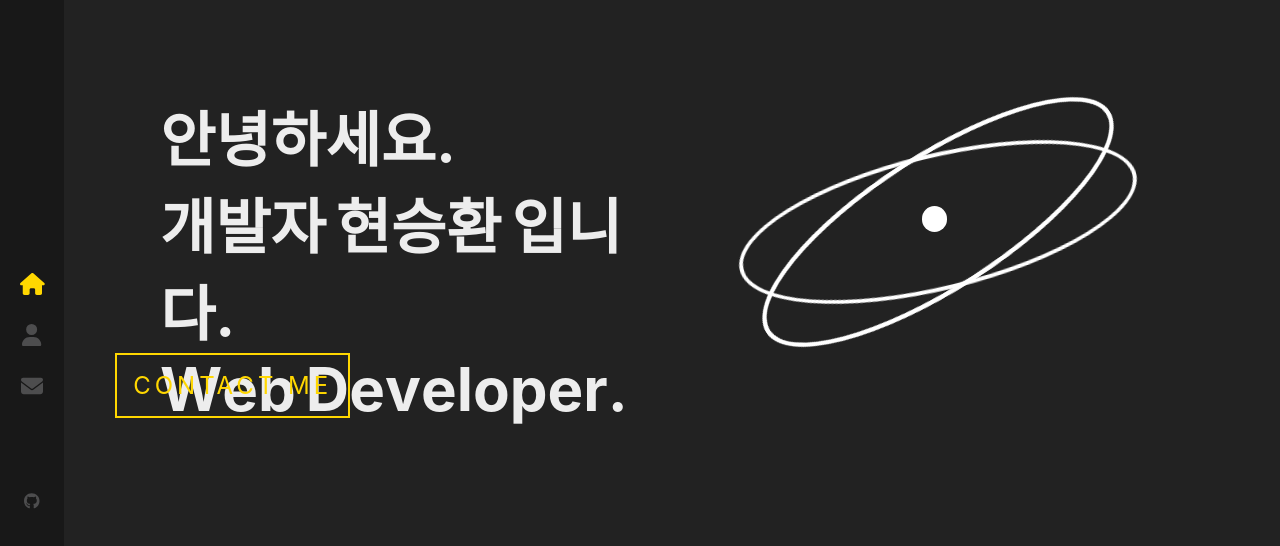
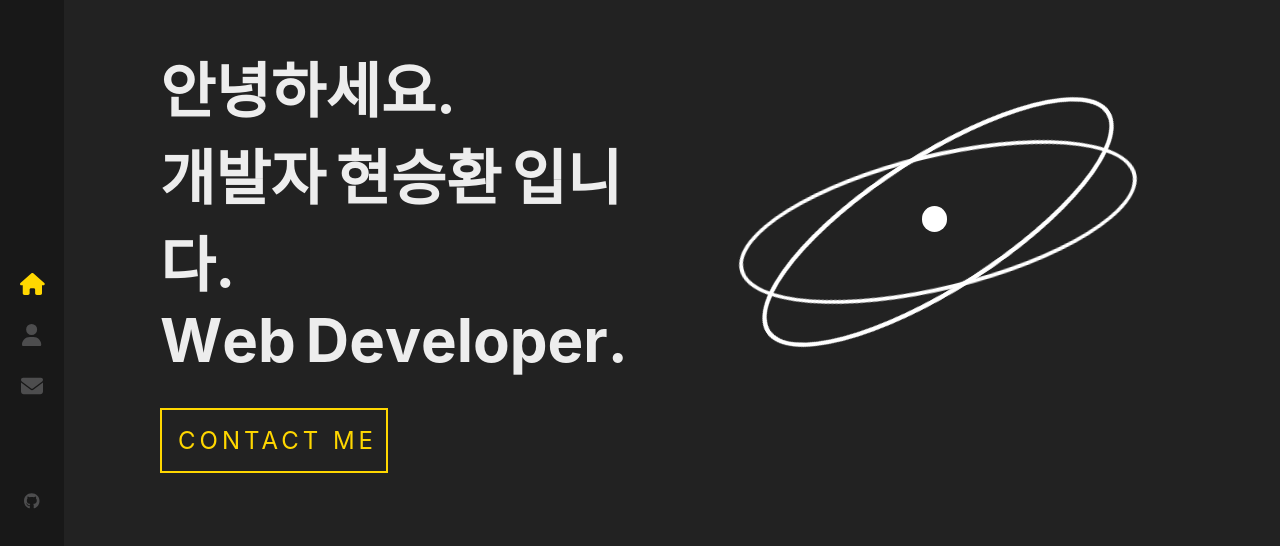
Before and after one commit to hyeon0416/vigilant-enigma-portfolio, a React (Create React App) app: page / in a window 1280 px wide. Shown: the part 142-688 px from the top of the page. Built offline with nearby package versions, Linux system fonts and the light colour scheme.

Commit message:
[fix]Home flex

```diff
--- a/src/components/Home/index.css
+++ b/src/components/Home/index.css
@@ -1,5 +1,9 @@
 @import 'animate.css';
-
+.container{
+    display: flex;
+    height: 100vh;
+    width: 90vw;
+}
 .text-box{
     height: 100vh;
     width: 40vw;
@@ -11,13 +15,14 @@
     cursor: default;
 }
 .button{
-    position: absolute;
     font-size: 1.5rem;
     border: 2px solid #ffd700;
+    width: 12rem;
+    margin-top: 2rem;
     letter-spacing: 4px;
     padding: 1rem;
-    left: 9vw;
-    bottom: 30vh;
+    left: 20vh;
+    bottom: 25vh;
     text-decoration: none;
     color: #ffd700;
     animation: fadeInLeft 1s 1.8s backwards;
--- a/src/components/Home/index.js
+++ b/src/components/Home/index.js
@@ -29,11 +29,11 @@ function Home(){
                     <h1>
                         <TextBox classNames={textClass} strArr={job} index={19} />
                     </h1>
+                    <Link to='/contact' className='button'>
+                        CONTACT ME
+                    </Link>
                 </div>
                 <ReactAnimate />
-                <Link to='/contact' className='button'>
-                    CONTACT ME
-                </Link>
             </div>
         </>
     )
```
